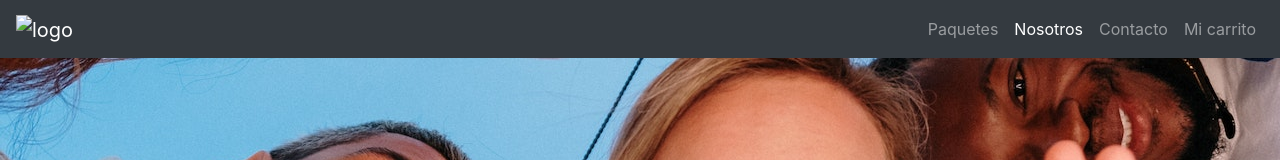
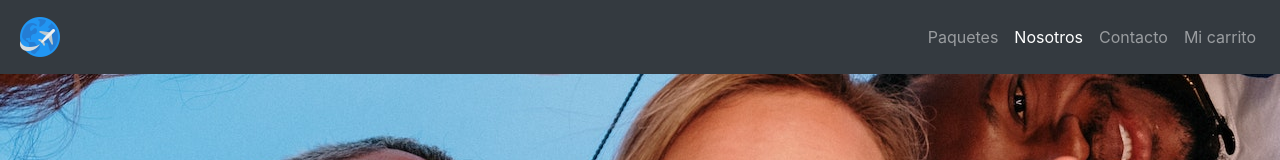
Before and after one commit to mickyrendon/travel, a website: page src/nosotros.html in a window 1280 px wide. Shown: the top 160 px of the page. Drawn offline with nearby package versions, Linux system fonts and the light colour scheme.

Commit message:
[fix] ruta del home en nosotros

```diff
--- a/src/nosotros.html
+++ b/src/nosotros.html
@@ -11,8 +11,8 @@
 <header>
      <!-- Menú de navegación -->
   <nav class="navbar navbar-expand-lg navbar-dark bg-dark">
-    <a class="navbar-brand" href="#">
-        <img src="./assets/logo.png" alt="logo">
+    <a class="navbar-brand" href="../index.html">
+        <img src="../assets/logo.png" alt="logo">
     </a>
     <button class="navbar-toggler" type="button" data-toggle="collapse" data-target="#navbarNav"
       aria-controls="navbarNav" aria-expanded="false" aria-label="Toggle navigation">
```
